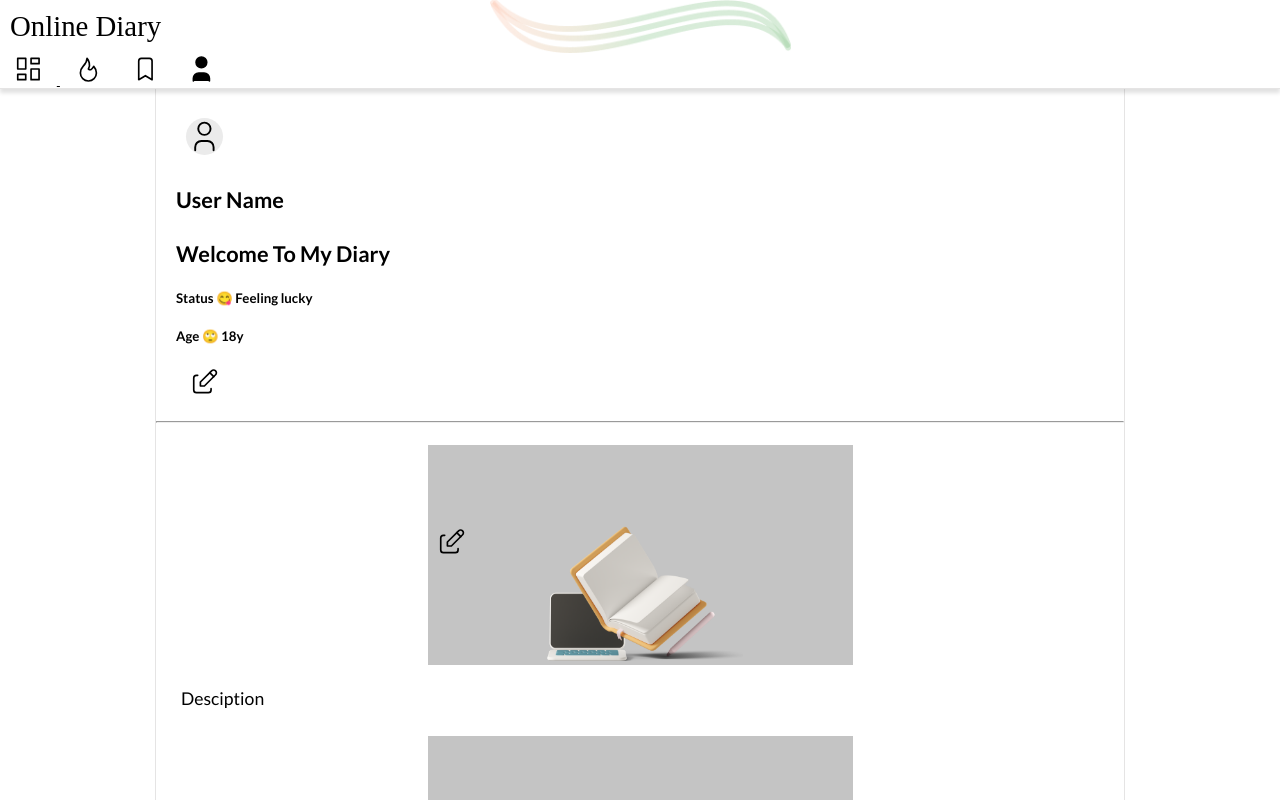
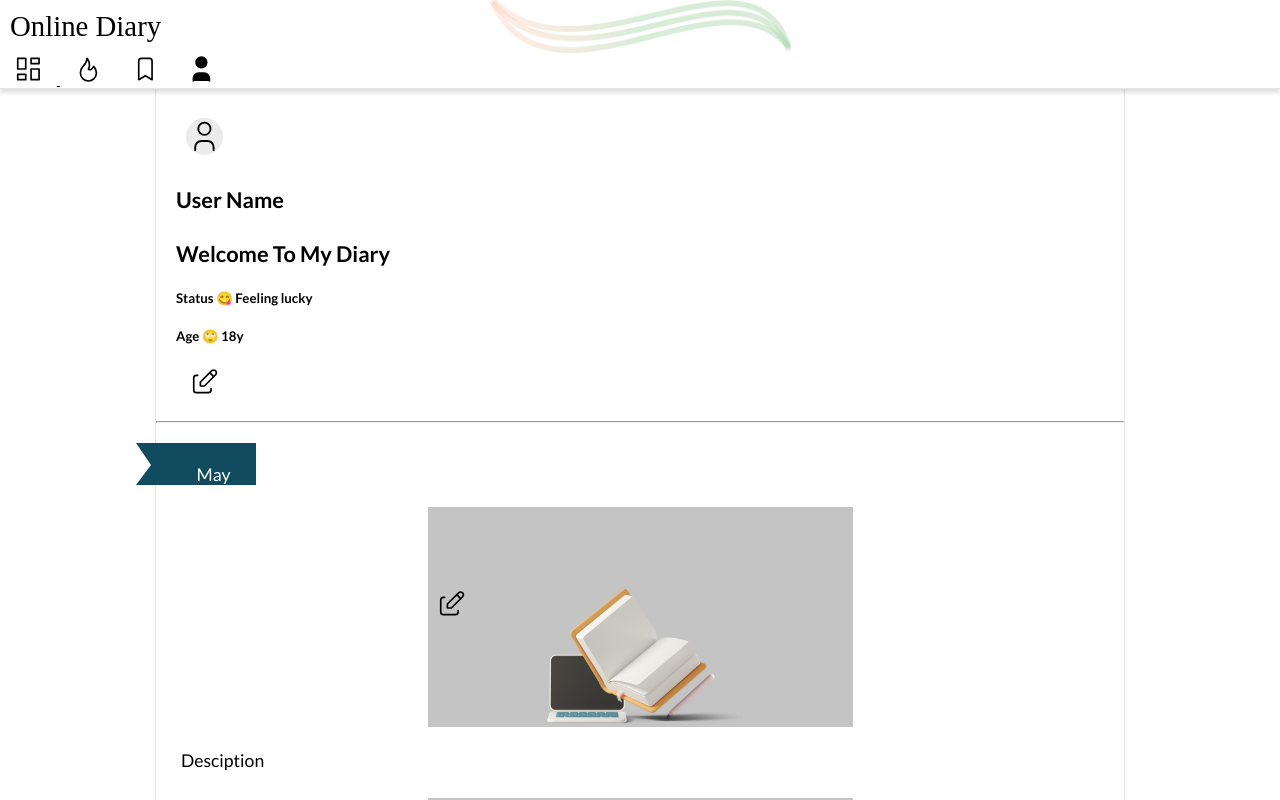
Before and after one commit to NaidaFatic/My-Diary-Frontend, a React (Create React App) app: page /profile in a window 1280 px wide. Shown: the top 800 px of the page. Built offline with nearby package versions, Linux system fonts and the light colour scheme; the HTML template or start-up script is replaced by a standard one; a web font is replaced by a local one.

Commit message:
profile add month

```diff
--- a/src/Pages/profilepage.css
+++ b/src/Pages/profilepage.css
@@ -67,6 +67,23 @@
   margin-right: 40px;
 }
 
+.month {
+  width: 105px;
+  height: 0;
+  border-bottom: 20px solid #114b5f;
+  border-top: 22px solid #114b5f;
+  border-left: 15px solid transparent;
+  margin-block: 20px;
+  margin-left: -20px;
+}
+
+.month p {
+  color: white;
+  position: relative;
+  text-align: center;
+  right: -10px;
+  top: -19px;
+}
 @media screen and (max-width: 768px) {
   .modal .user-img {
     width: calc(3rem + 1vw);
--- a/src/Pages/profilepage.js
+++ b/src/Pages/profilepage.js
@@ -31,8 +31,10 @@ function ProfilePage(props) {
                     </div>
                 </section>
                 <hr />
+                <div className="month"><p>May</p></div>
                 <section className="grid md:grid-cols-4
                 grid-cols-2 gap-4 posts">
+
                     <div>
                         <div className="flex flex-col" style={backgroundImageStyle}>
                             <p className="postName grow">
```
